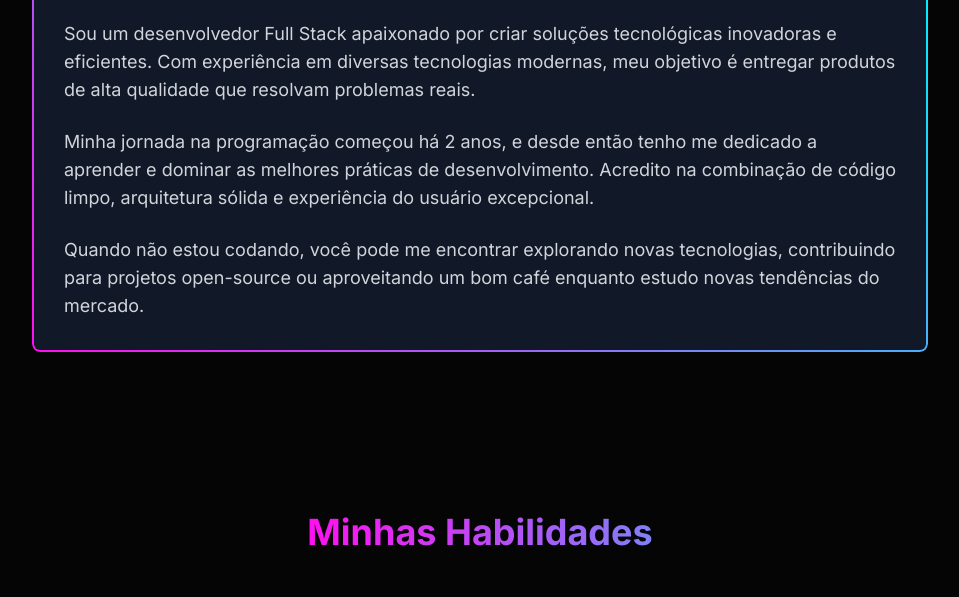
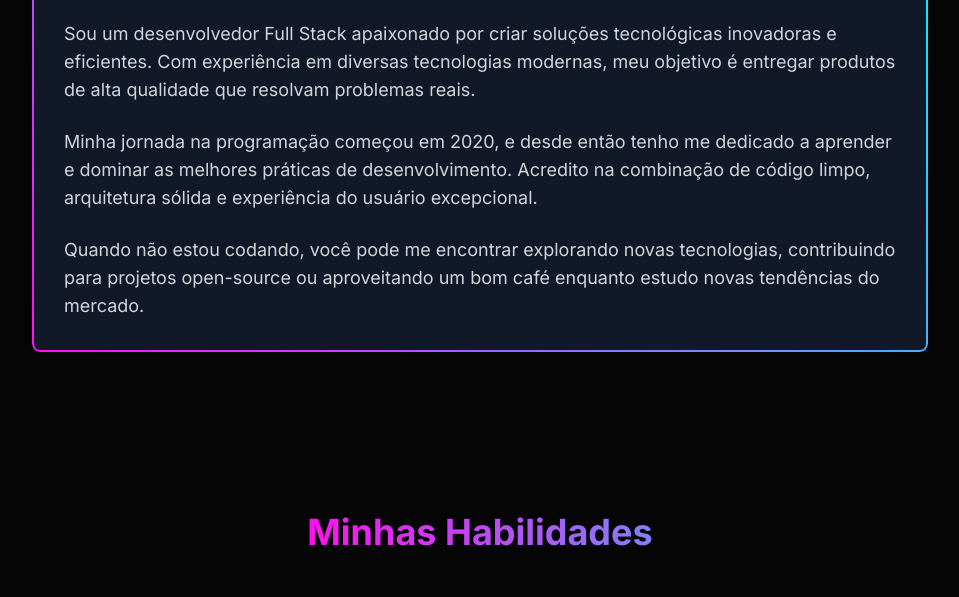
Before and after one commit to dev-caiquealves/portifolio, a plain HTML site: page index.html in a window 1280 px wide. Shown: the part 860-1457 px from the top of the page, without its empty margins (160-1119 px from the left). Drawn offline with nearby package versions, Linux system fonts and the light colour scheme.

Commit message:
update2020

```diff
--- a/index.html
+++ b/index.html
@@ -393,7 +393,7 @@
                data-en="I'm a passionate Full Stack Developer dedicated to creating innovative and efficient technological solutions. With experience in various modern technologies, my goal is to deliver high-quality products that solve real problems.">
                 Sou um desenvolvedor Full Stack apaixonado por criar soluções tecnológicas inovadoras e eficientes. Com experiência em diversas tecnologias modernas, meu objetivo é entregar produtos de alta qualidade que resolvam problemas reais.
             </p>
-            <p class="text-lg text-gray-300 mb-6" data-pt="Minha jornada na programação começou há 2 anos, e desde então tenho me dedicado a aprender e dominar as melhores práticas de desenvolvimento. Acredito na combinação de código limpo, arquitetura sólida e experiência do usuário excepcional."
+            <p class="text-lg text-gray-300 mb-6" data-pt="Minha jornada na programação começou em 2020, e desde então tenho me dedicado a aprender e dominar as melhores práticas de desenvolvimento. Acredito na combinação de código limpo, arquitetura sólida e experiência do usuário excepcional."
                data-en="My programming journey started in 2020, and since then I've been dedicated to learning and mastering development best practices. I believe in the combination of clean code, solid architecture, and exceptional user experience.">
                 Minha jornada na programação começou em 2020, e desde então tenho me dedicado a aprender e dominar as melhores práticas de desenvolvimento. Acredito na combinação de código limpo, arquitetura sólida e experiência do usuário excepcional.
             </p>
```
